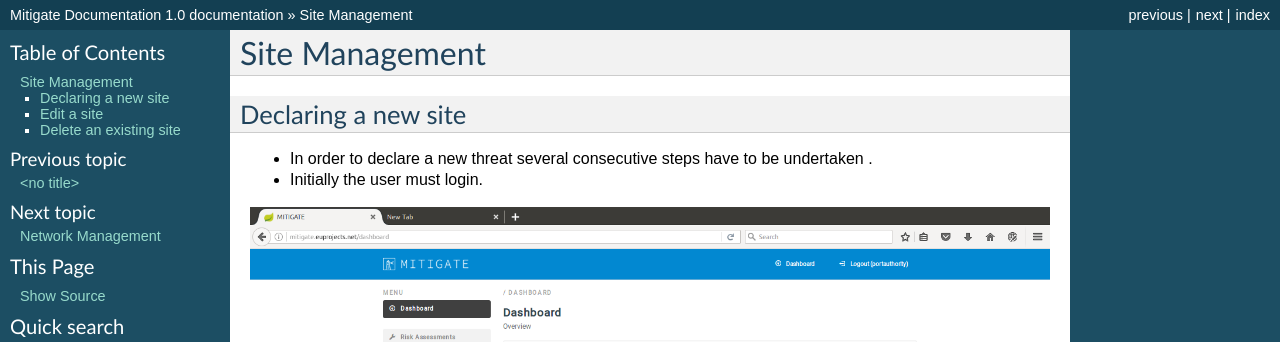
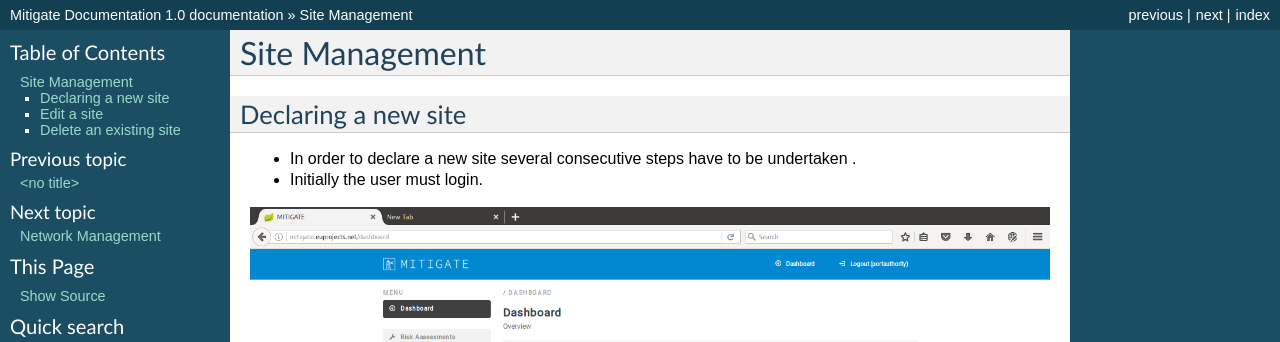
Before and after one commit to singularlogic/mitigate-documentation, a Sphinx documentation site: the page built from docs/o_sites.rst, in a window 1280 px wide and 900 px high. Shown: the top 342 px of the window. Built offline with Sphinx 7.4.7, drawn with Linux system fonts in a browser that asks for light colours; some of the changed text lies outside the part shown.

Commit message:
Update o_sites.rst

```diff
--- a/docs/o_sites.rst
+++ b/docs/o_sites.rst
@@ -4,7 +4,7 @@ Site Management
 
 Declaring a new site
 -----------------------
-- In order to declare a new threat several consecutive steps have to be undertaken .
+- In order to declare a new site several consecutive steps have to be undertaken .
 - Initially the user must login.
 
 .. image:: assets/Log_4.png
@@ -21,7 +21,7 @@ Declaring a new site
 
 .. image:: assets/ss_3.png
 
-- test
+- Upon successful creation of new site.The overall list of declare sites will be update it.
 
 .. image:: assets/ss_4.png
 
```
